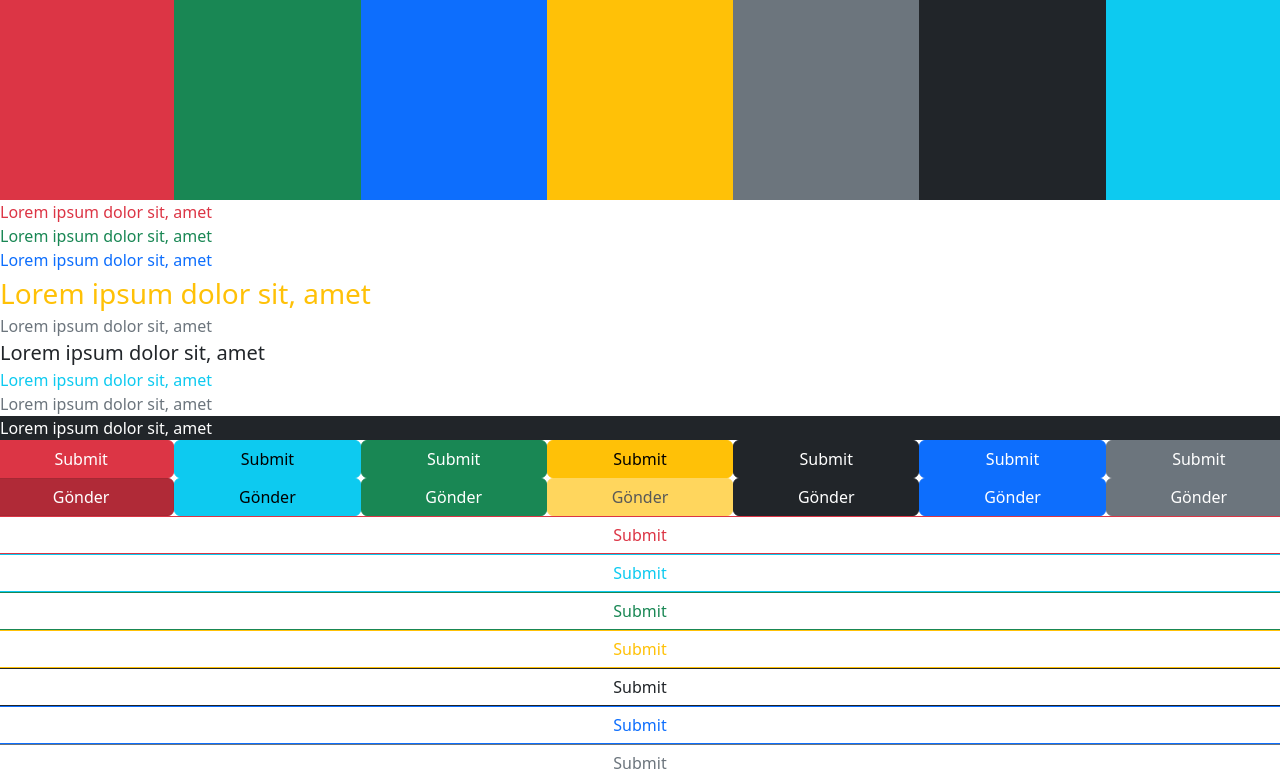
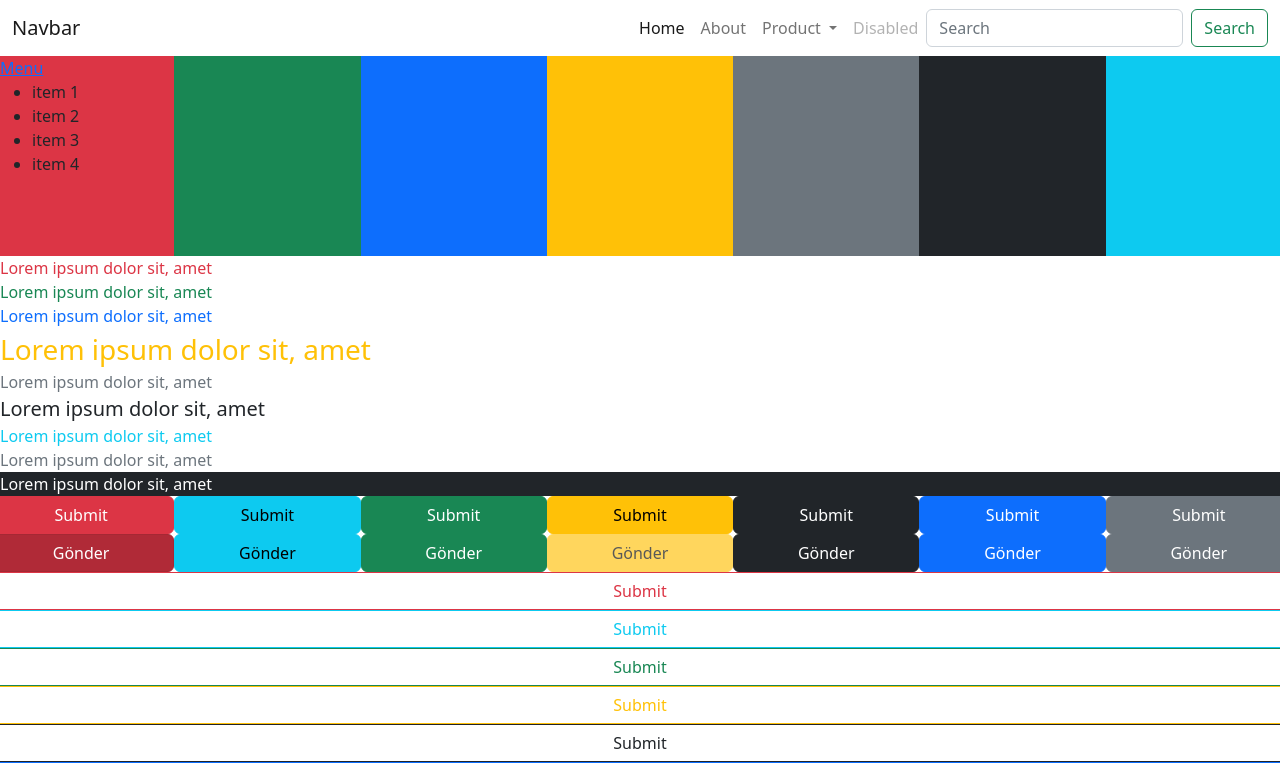
Before and after one commit to Tubatiryaki/softito-y-zy-ze, a plain HTML site: page bootstrap/index2.html in a window 1280 px wide. Shown: the top 773 px of the page. Drawn offline with nearby package versions, Linux system fonts and the light colour scheme.

Commit message:
28.02.2023-bootstrap

```diff
--- a/bootstrap/index2.html
+++ b/bootstrap/index2.html
@@ -15,8 +15,53 @@
 </head>
 <body>
     <!--Color-->
+<!--Navbar-->
+<nav class="navbar navbar-expand-lg bg-body-tertiary">
+    <div class="container-fluid">
+      <a class="navbar-brand" href="#">Navbar</a>
+      <button class="navbar-toggler" type="button" data-bs-toggle="collapse" data-bs-target="#navbarSupportedContent" aria-controls="navbarSupportedContent" aria-expanded="false" aria-label="Toggle navigation">
+        <span class="navbar-toggler-icon"></span>
+      </button>
+      <div class="collapse navbar-collapse" id="navbarSupportedContent">
+        <ul class="navbar-nav ms-auto mb-2 mb-lg-0">
+          <li class="nav-item">
+            <a class="nav-link active" aria-current="page" href="#">Home</a>
+          </li>
+          <li class="nav-item">
+            <a class="nav-link" href="#">About</a>
+          </li>
+          <li class="nav-item dropdown">
+            <a class="nav-link dropdown-toggle" href="#" role="button" data-bs-toggle="dropdown" aria-expanded="false">
+              Product
+            </a>
+            <ul class="dropdown-menu">
+              <li><a class="dropdown-item" href="#">Action</a></li>
+              <li><a class="dropdown-item" href="#">Another action</a></li>
+              <li><hr class="dropdown-divider"></li>
+              <li><a class="dropdown-item" href="#">Something else here</a></li>
+            </ul>
+          </li>
+          <li class="nav-item">
+            <a class="nav-link disabled">Disabled</a>
+          </li>
+        </ul>
+        <form class="d-flex" role="search">
+          <input class="form-control me-2" type="search" placeholder="Search" aria-label="Search">
+          <button class="btn btn-outline-success" type="submit">Search</button>
+        </form>
+      </div>
+    </div>
+  </nav>
     <div class="row">
-        <div class="col box bg-danger"> </div>
+        <div class="col box bg-danger">
+            <a href="#" id="menu" >Menu</a>
+            <ul>
+                <li>item 1</li>
+                <li>item 2</li>
+                <li>item 3</li>
+                <li>item 4</li>
+            </ul>
+        </div>
         <div class="col box bg-success"> </div>
         <div class="col box bg-primary"> </div>
         <div class="col box bg-warning"> </div>
@@ -191,7 +236,7 @@
 
 </div>
 </div>
-<!--
+
     <div class="row justify-content-center">
     <div class="col-4 ">
         <div class="card p-0 bg-dark text-white">
@@ -218,7 +263,7 @@
         </div>
     </div>
 </div>>
--->
+
 <div class="row justify-content-center">
     <div class="col-4 ">
         <div class="card p-0 bg-dark text-white">
```
